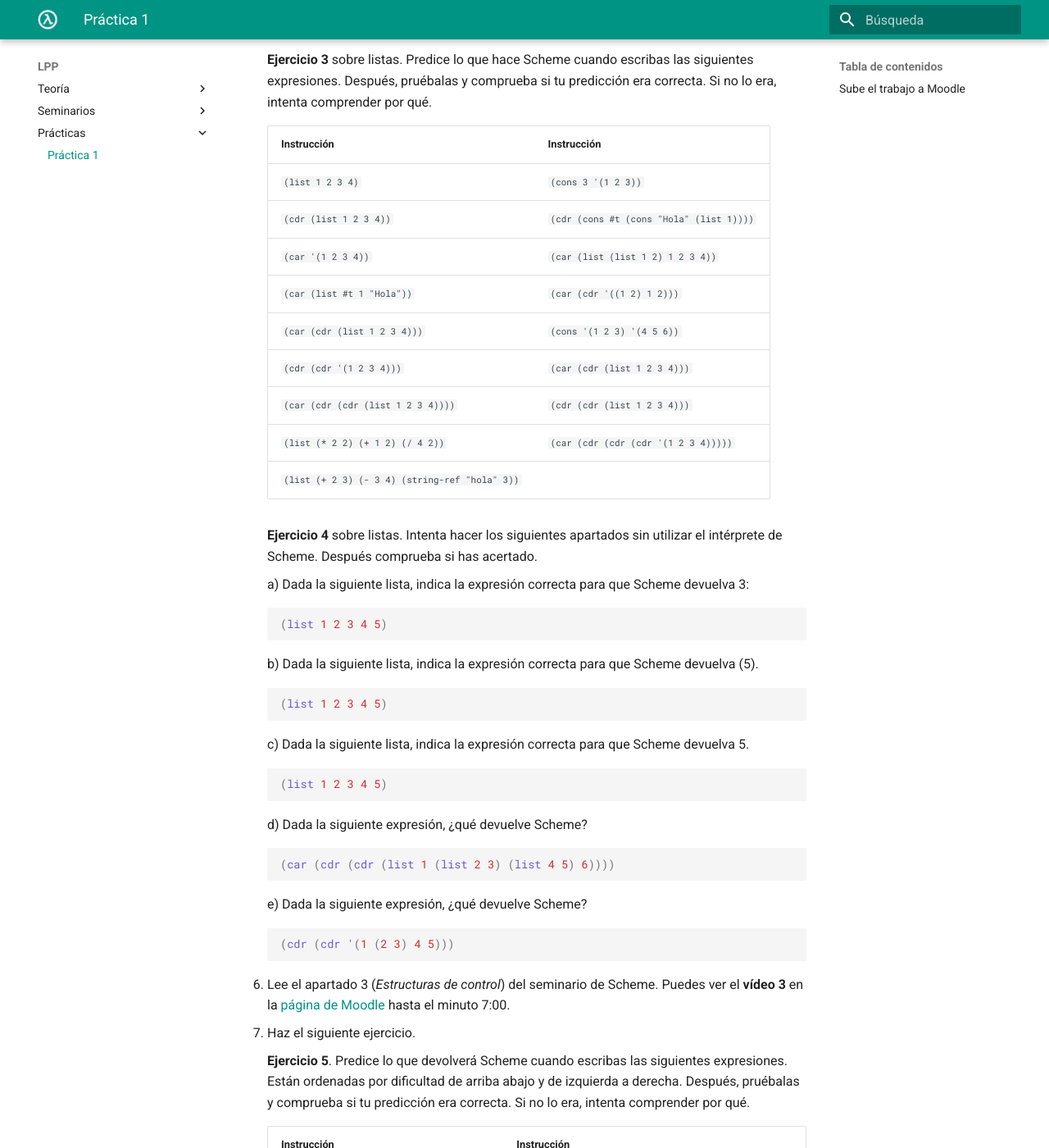
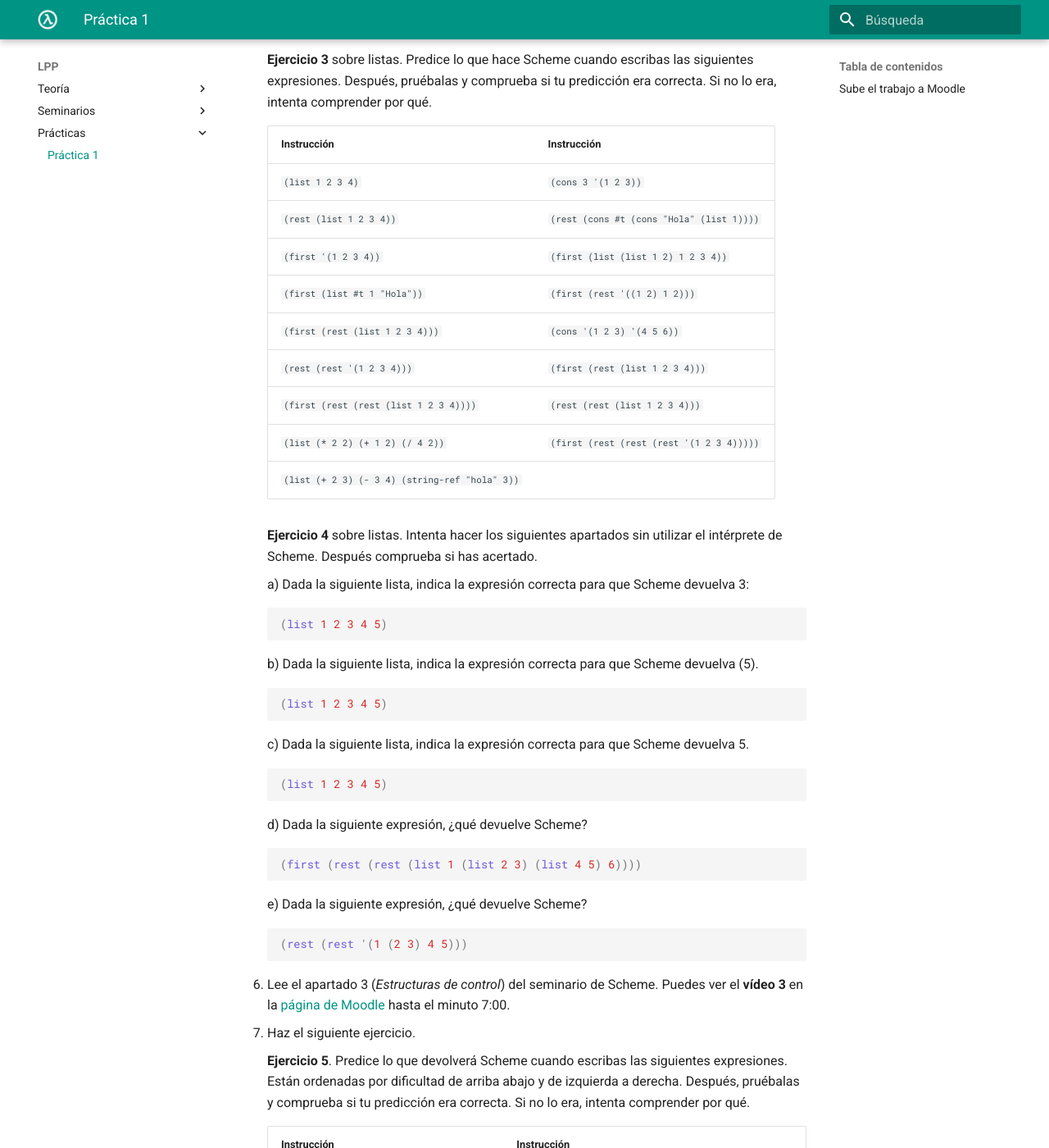
Before and after one commit to domingogallardo/apuntes-lpp, an MkDocs documentation site: the page built from docs/practicas/practica01/practica01.md, in a window 1280 px wide and 1400 px high, scrolled down 1642 px. Shown: the whole window at 82% size. Built offline with MkDocs 1.6.1 and Material for MkDocs 9.7.7, drawn with Linux system fonts in a browser that asks for light colours.

Commit message:
First y rest en listas

````diff
--- a/docs/practicas/practica01/practica01.md
+++ b/docs/practicas/practica01/practica01.md
@@ -73,13 +73,13 @@
     | Instrucción                                    | Instrucción                              |
     |------------------------------------------------|------------------------------------------|
     | `(list 1 2 3 4)`                               | `(cons 3 '(1 2 3))`                      |
-    | `(cdr (list 1 2 3 4))`                         | `(cdr (cons #t (cons "Hola" (list 1))))` |
-    | `(car '(1 2 3 4))`                             | `(car (list (list 1 2) 1 2 3 4))`        |
-    | `(car (list #t 1 "Hola"))`                     | `(car (cdr '((1 2) 1 2)))`               |
-    | `(car (cdr (list 1 2 3 4)))`                   | `(cons '(1 2 3) '(4 5 6))`               |
-    | `(cdr (cdr '(1 2 3 4)))`                       | `(car (cdr (list 1 2 3 4)))`             |
-    | `(car (cdr (cdr (list 1 2 3 4))))`             | `(cdr (cdr (list 1 2 3 4)))`             |
-    | `(list (* 2 2) (+ 1 2) (/ 4 2))`               | `(car (cdr (cdr (cdr '(1 2 3 4)))))`     |
+    | `(rest (list 1 2 3 4))`                         | `(rest (cons #t (cons "Hola" (list 1))))` |
+    | `(first '(1 2 3 4))`                             | `(first (list (list 1 2) 1 2 3 4))`        |
+    | `(first (list #t 1 "Hola"))`                     | `(first (rest '((1 2) 1 2)))`               |
+    | `(first (rest (list 1 2 3 4)))`                   | `(cons '(1 2 3) '(4 5 6))`               |
+    | `(rest (rest '(1 2 3 4)))`                       | `(first (rest (list 1 2 3 4)))`             |
+    | `(first (rest (rest (list 1 2 3 4))))`             | `(rest (rest (list 1 2 3 4)))`             |
+    | `(list (* 2 2) (+ 1 2) (/ 4 2))`               | `(first (rest (rest (rest '(1 2 3 4)))))`     |
     | `(list (+ 2 3) (- 3 4) (string-ref "hola" 3))` |                                          |
 
 
@@ -110,13 +110,13 @@
     d) Dada la siguiente expresión, ¿qué devuelve Scheme?
 
     ```racket
-    (car (cdr (cdr (list 1 (list 2 3) (list 4 5) 6))))
+    (first (rest (rest (list 1 (list 2 3) (list 4 5) 6))))
     ```
 
     e) Dada la siguiente expresión, ¿qué devuelve Scheme?
 
     ```racket
-    (cdr (cdr '(1 (2 3) 4 5)))
+    (rest (rest '(1 (2 3) 4 5)))
     ```
 
 6. Lee el apartado 3 (_Estructuras de
````
